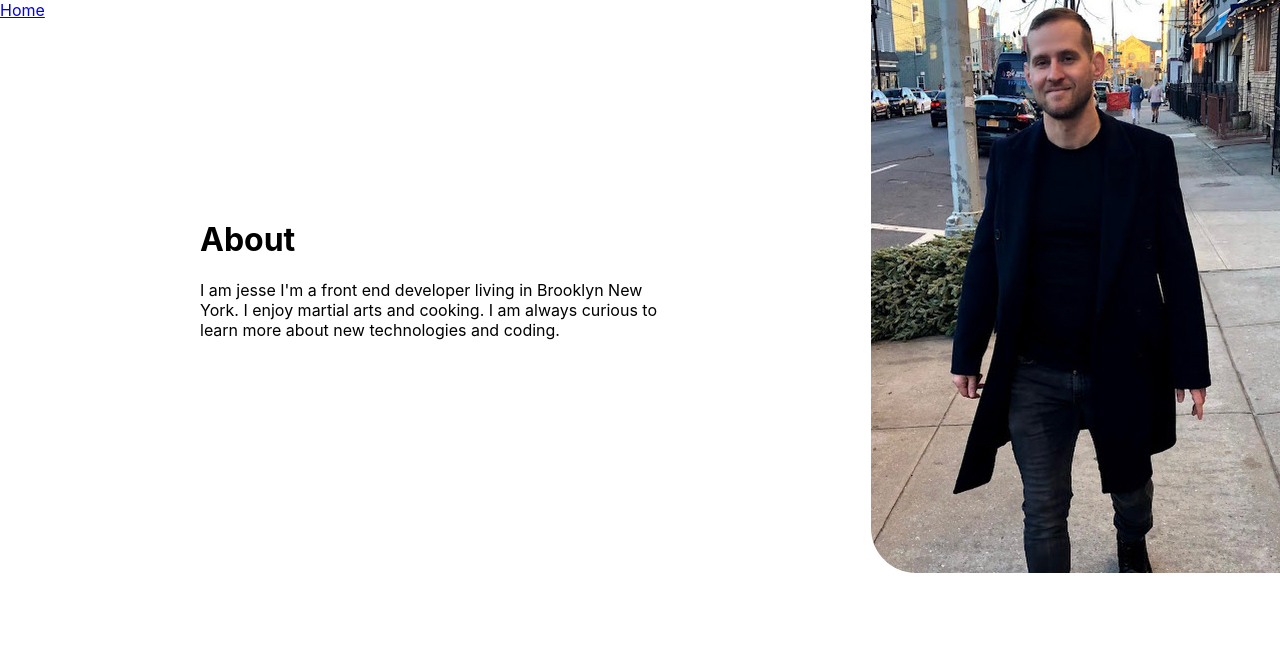
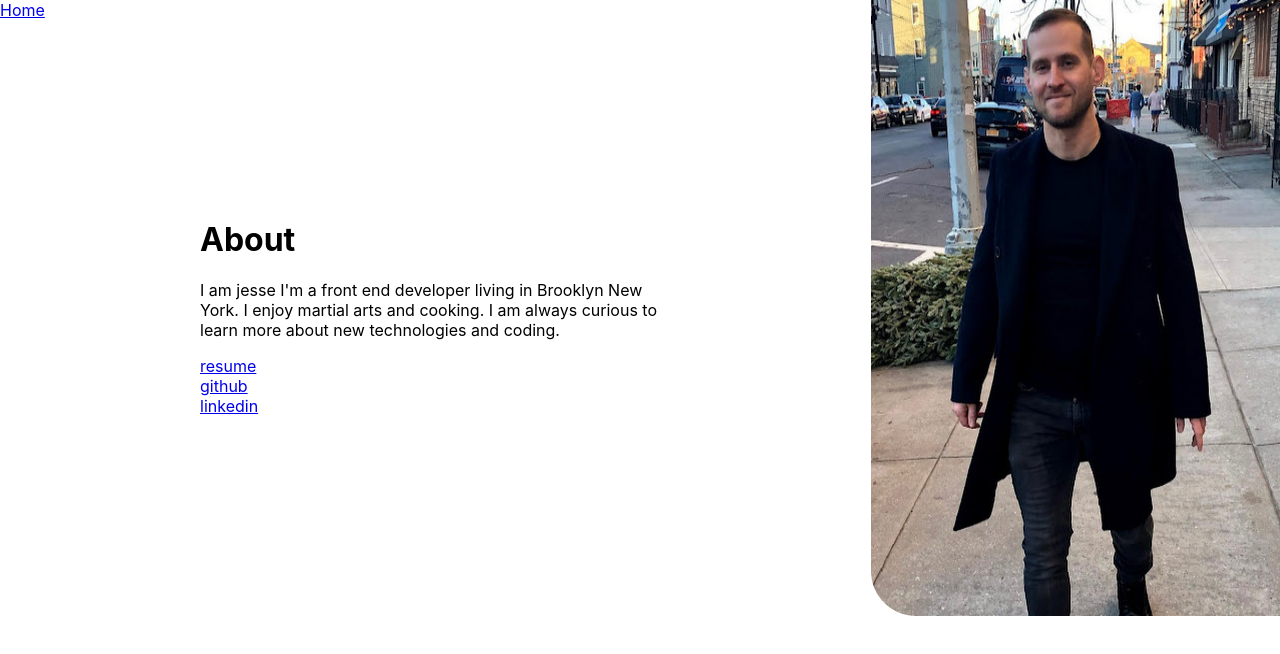
Before and after one commit to jesseleach/jesseleach.github.io, a React (Create React App) app: page /about in a window 1280 px wide. Shown: the top 654 px of the page. Built offline with nearby package versions, Linux system fonts and the light colour scheme.

Commit message:
final 1.0

```diff
--- a/src/About.js
+++ b/src/About.js
@@ -13,6 +13,16 @@ export function About() {
           enjoy martial arts and cooking. I am always curious to learn more
           about new technologies and coding.
         </p>
+        <a href=" https://pdfhost.io/v/zX5qSF.MC_Microsoft_Word_Finance_Resumeodt">resume</a>
+        <div>
+        <a href="https://github.com/jesseleach">github</a>
+        </div>
+        <div>
+        <a href="https://www.linkedin.com/in/jesseleach/">linkedin</a>
+        </div>
+
+
+
         </div>
 
       </div>
--- a/src/Home.js
+++ b/src/Home.js
@@ -2,6 +2,8 @@ import { BrowserRouter, Routes, Route, Link, NavLink } from "react-router-dom";
 
 export function Home() {
   return (
+    <div className="background">
+
 <div className="home">
       <h1>Hi I'm Jesse Leach</h1>
       <p>I'm a front end devoloper based in Brooklyn New York</p>
@@ -12,6 +14,9 @@ export function Home() {
 
       </div>
 
+    </div>
+
+
 
   );
 }
```
Also changed, not shown: src/App.css (line endings or trailing spaces).
